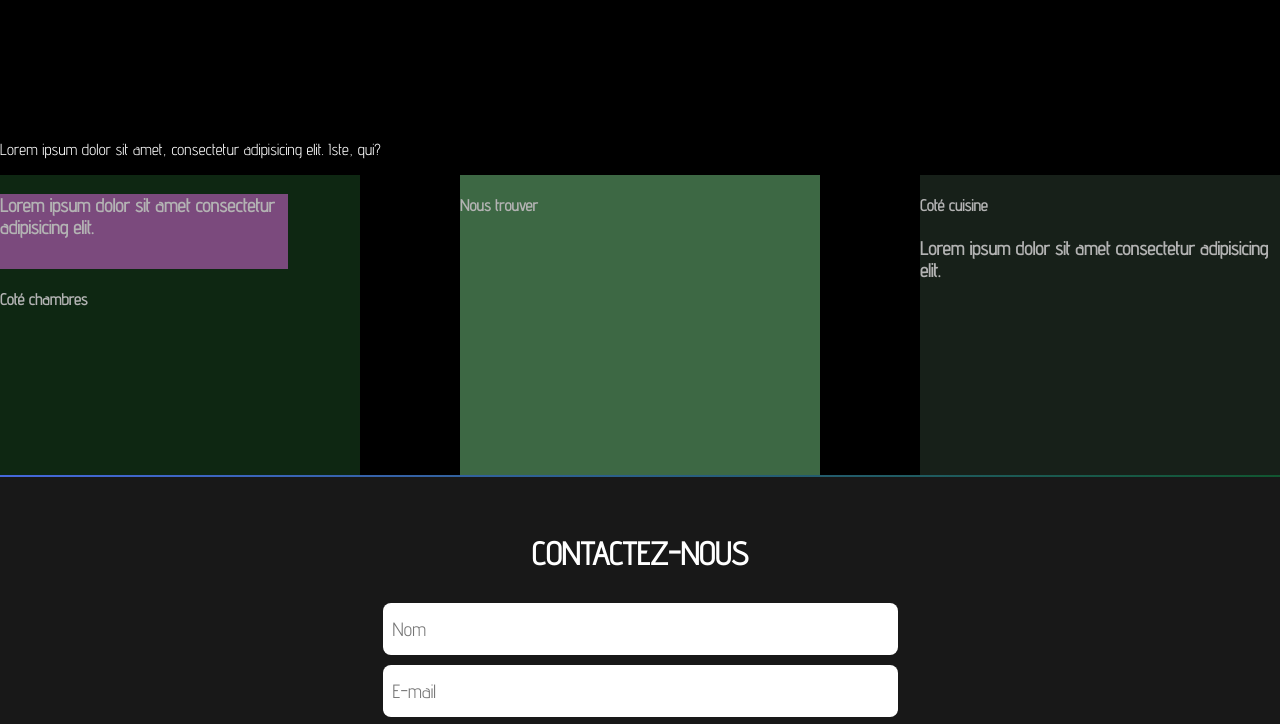
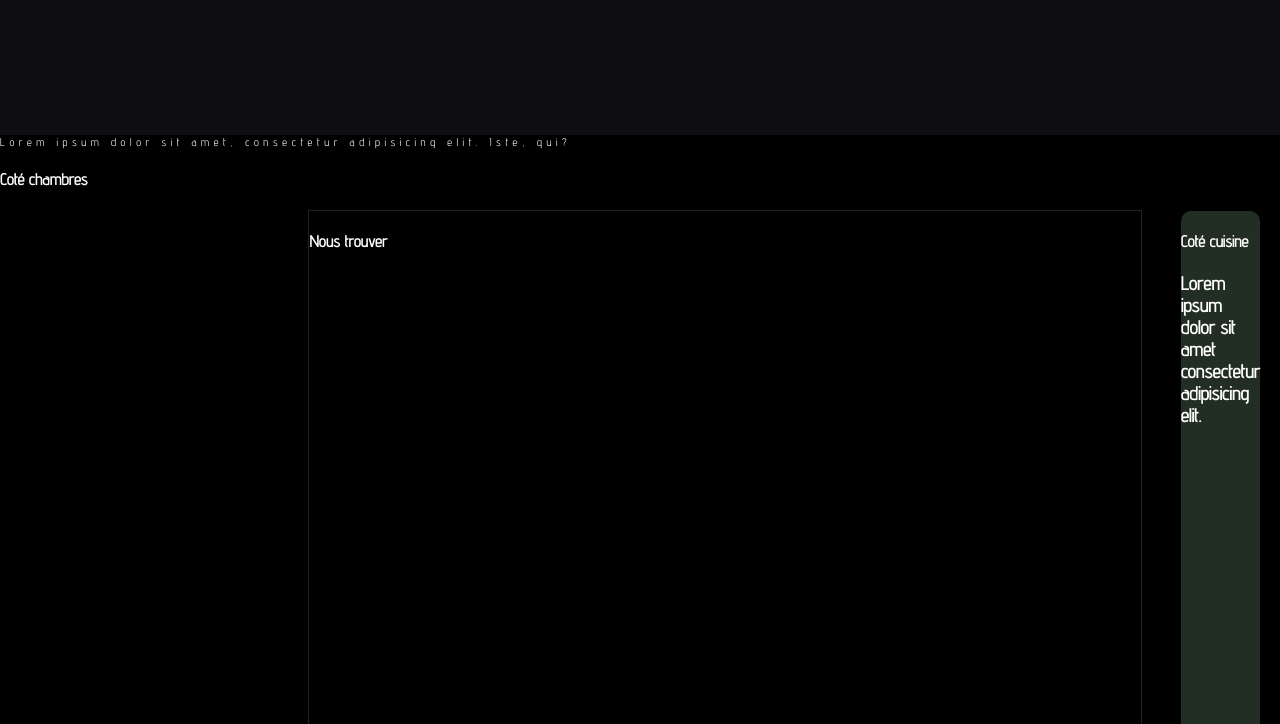
Before and after one commit to loicmardo/deuxiemesite, a plain HTML site: page index.html in a window 1280 px wide. Shown: the part 560-1284 px from the top of the page. Drawn offline with Linux system fonts and the light colour scheme; a web font is replaced by a local one.

Commit message:
ajout des séparateurs

```diff
--- a/index.html
+++ b/index.html
@@ -60,19 +60,21 @@
     </header>
 
 
-     <section id ="presentation ">
-            <!-- <h2> Par nous , pour nous. Tous unis </h2> -->
-           <p>Lorem ipsum dolor sit amet, consectetur adipisicing elit. Iste, qui?</p>
-            <div class="blocseparateur"></div>
-            </div>
+     <section class ="presentation ">
+
+         <div class="blocseparateur">
+            <p>Lorem ipsum dolor sit amet, consectetur adipisicing elit. Iste, qui?</p>
+            <h4>Coté chambres </h4>
+         </div>
 
 
 
-         <div id="prestations">
+
+       <div class="prestations">
 
             <div class="ImagePrestation1">
                 <div class="blocleft"  >
-                    <h3>Lorem ipsum dolor sit amet consectetur adipisicing elit. </h4>
+                    <h3>Lorem Lorem ipsum dolor sit amet consecteturlore  Lorem ipsum  Lorem ipsum dolor sit, amet consectetur adipisicing elit. Eos, itaque neque. Earum, iusto eveniet quas distinctio in aliquid voluptas repudiandae?dolor sit amet consectetur adipisicing. adipisicing elit. ipsum dolor sit amet consectetur Lorem, ipsum dolor sit amet consectetur adipisicing elit. Libero, ratione ab non nihil voluptatem doloremque minima fuga accusamus et sapiente quo, consequuntur officia similique exercitationem sequi, dignissimos eveniet nobis placeat consectetur harum! Expedita sapiente iure, provident at voluptate animi nisi. adipisicing elit. </h4>
                 </div>
                 <h4>Coté chambres </h4>
             </div>
@@ -81,26 +83,25 @@
 
             <div class="ImagePrestation2">
 
-
-                  <div class ="centerbloc">
-                 <h4>Nous trouver </h4>
+                <div class ="centerbloc"></div>
+                <h4>Nous trouver </h4>
 
             </div>
 
 
-            </div>
+
 
 
             <div class="ImagePrestation3">
                 <div class="blocright" ></div>
-                 <h4>Coté cuisine </h4>
+                <h4>Coté cuisine </h4>
                 <h3>Lorem ipsum dolor sit amet consectetur adipisicing elit. </h4>
             </div>
+
         </div>
 
 
-
-        </section>
+      </section>
     </header>
 
 
--- a/style.css
+++ b/style.css
@@ -11,7 +11,7 @@ body{
     /* font-family: 'Shizuru', cursive; */
     padding: 0;
     margin: 0 ;
-    background-color:black;
+    background-color:#0e0e10;
     color: white;
 
 
@@ -412,7 +412,7 @@ h2 {
 
     }
 
-    #prestations{
+    .prestations{
         flex-direction: column;
 
     }
@@ -425,28 +425,34 @@ h2 {
   /* https://www.wifeo.com/code/31-simple-css-slideshow.html */
 
   .presentation{
-      background-color: antiquewhite;
+      background-color: rgb(0, 0, 0);
       padding-bottom: 40px;
+
 
   }
 
   .presentation p{
-    color: black;
-    font-size: 2em;
-    float: center;
+    color: rgb(255, 255, 255);
+    font-size: 0.7em;
+    letter-spacing: 0.4em;
+
 
 
 }
 
-/* .presentation  blocseparateur{
+.presentation  blocseparateur{
+    -webkit-box-shadow: 0px 0px 0px 1px rgba(255,255,255,0.13);
+    box-shadow: 0px 0px 0px 1px rgba(255,255,255,0.13);
+    padding: 10px auto;
+    background-color: #0e0e10;
 
+}
 
-} */
-
-  #prestations{
+  .prestations{
       display: flex;
-      align-items: center;
+      /* align-items: center; */
       justify-content: space-between;
+      padding-bottom: 200px;
 
   }
 
@@ -454,31 +460,41 @@ h2 {
       background-color: #14381a;
       /* padding-left: 100px ;
       padding-right: 100px; */
-      height: 300px;
-      width: 100%;
-      /* border-radius: 10%; */
-      opacity: 0.7;}
+      height: 600px;
+      width: 30vw;
+       border-radius: 10px;
+      opacity: 1;
+      margin-left: 20px;
+      margin-right: 20px;
+      margin-top: 700px;
+    }
 
   .ImagePrestation2{
-      background-color: #589462;
+      background-color: #000000;
       /* padding-left: 100px ;
       padding-right: 100px; */
-      height: 300px;
+      height: 2000px;
       width: 100%;
-      /* border-radius: 10%; */
-      opacity: 0.7;
-      margin-left: 100px;
-    margin-right: 100px;
+      opacity: 1;
+      margin-left: 20px;
+      margin-right: 20px;
+      -we-webkit-box-shadow: 0px 0px 0px 1px rgba(255,255,255,0.13);
+      box-shadow: 0px 0px 0px 1px rgba(255,255,255,0.13);
+
     }
 
   .ImagePrestation3{
       background-color: #222e24;
       /* padding-left: 100px ;
       padding-right: 100px; */
-      height: 300px;
-      width: 100%;
-      /* border-radius: 10%; */
-      opacity: 0.7;}
+      height: 2000px;
+      width: 100px;
+      border-radius: 10px;
+      /* opacity: 0.7; */
+      margin-left: 20px;
+      margin-right: 20px;
+      margin-top: 0;
+    }
 
 
  .blocleft{
```
